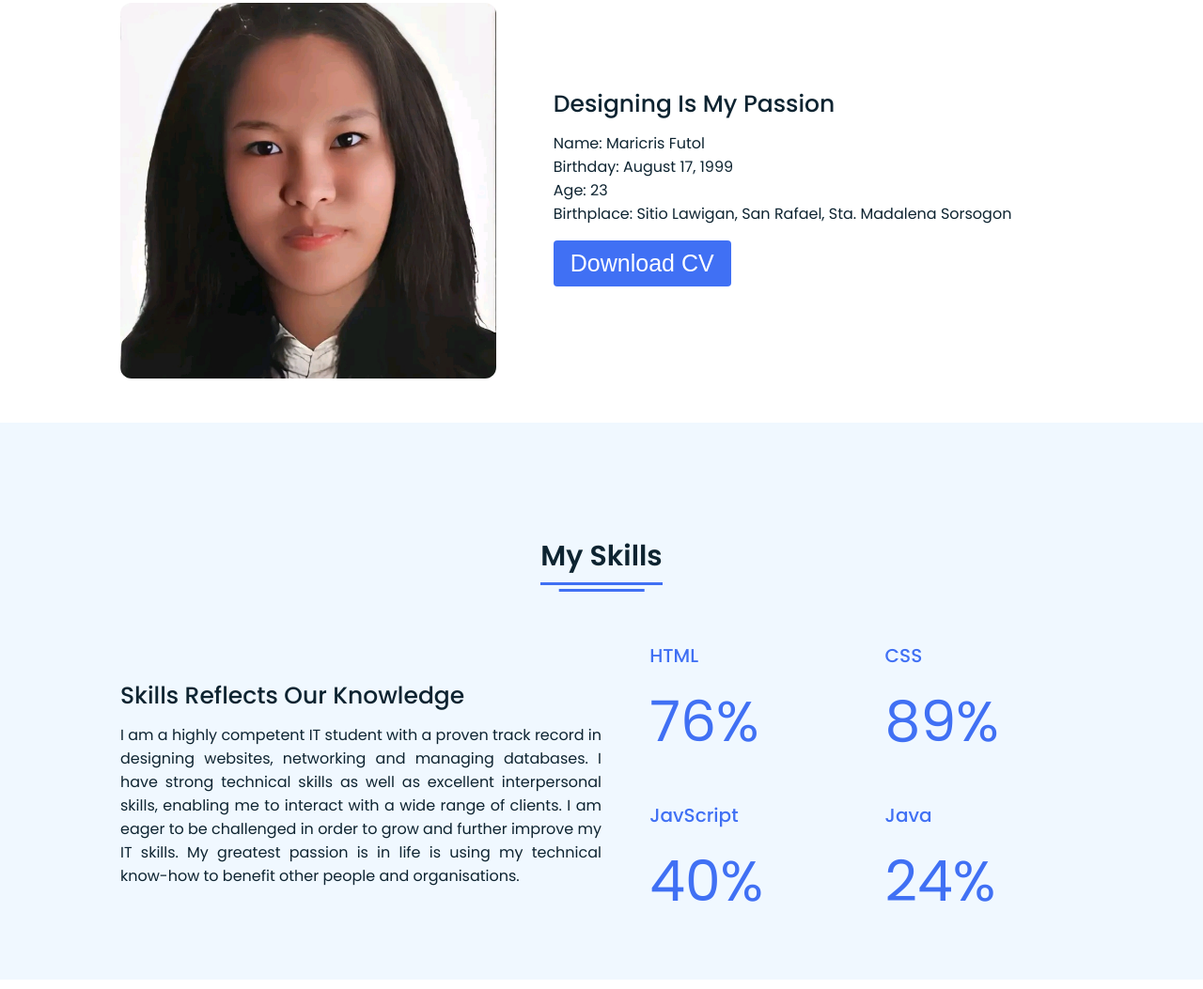
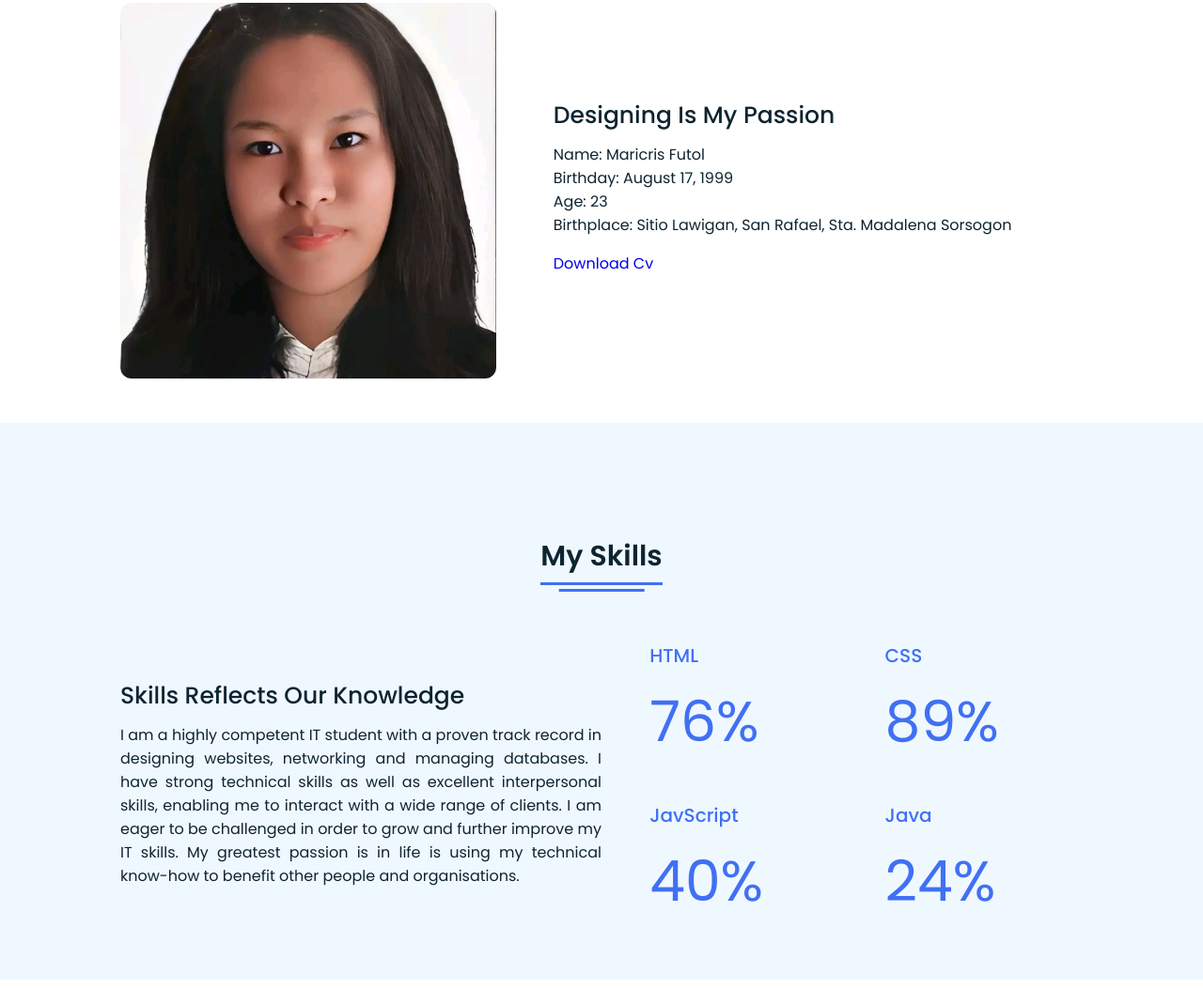
Before and after one commit to MaricrisFutol03262018/Portfolio11, a plain HTML site: page index.html in a window 1280 px wide. Shown: the part 970-2023 px from the top of the page at 94% size. Drawn offline with Linux system fonts and the light colour scheme.

Commit message:
Adding cv

```diff
--- a/index.html
+++ b/index.html
@@ -68,7 +68,7 @@
         <p>Age: 23</p>
         <p>Birthplace: Sitio Lawigan, San Rafael, Sta. Madalena Sorsogon</p>
       <div class="button">
-        <button>Download CV</button>
+        <a href="cv/MARICRIS Resume.pdf" class="btn">Download Cv</a>
       </div>
     </div>
   </div>
```
Also changed, not shown: 1 other file.
